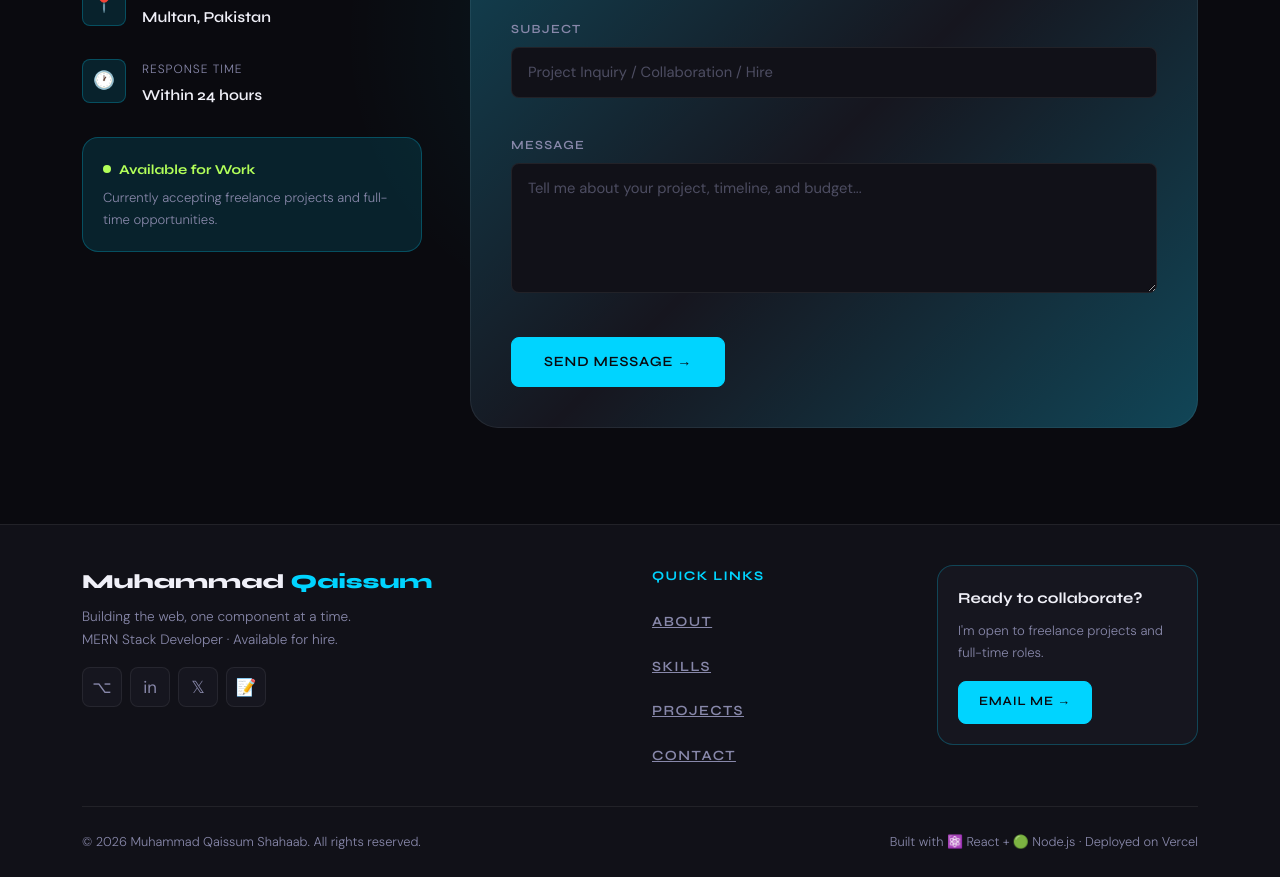
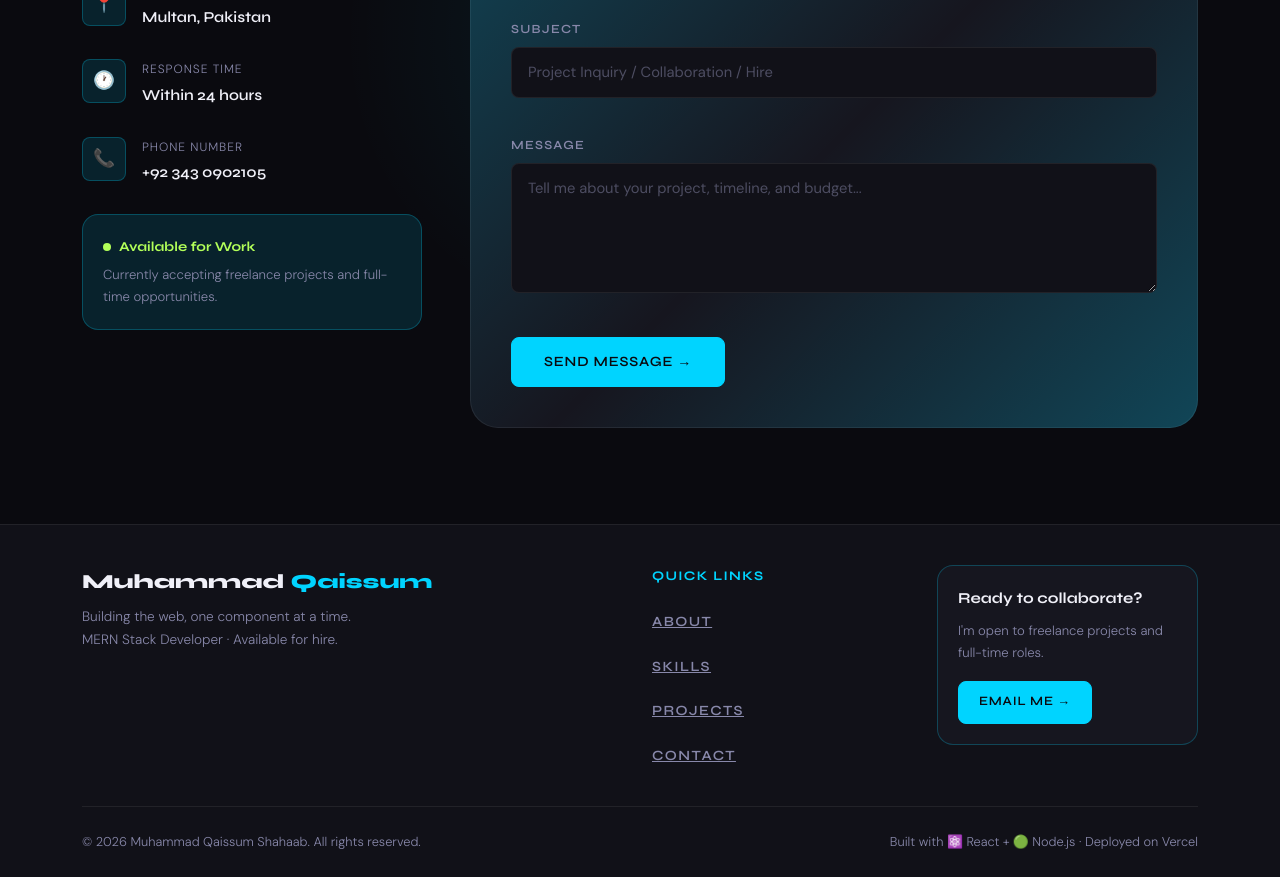
Before and after one commit to Qaissumshahaab/portfolio, a React (Create React App) app in the folder client/: page / in a window 1280 px wide. Shown: the part 3920-4797 px from the top of the page. Built offline with nearby package versions, Linux system fonts and the light colour scheme.

Commit message:
modified portfolio

```diff
--- a/client/src/components/About.jsx
+++ b/client/src/components/About.jsx
@@ -11,6 +11,7 @@
 import React from 'react';
 import SectionWrapper from './SectionWrapper';
 import styles from '../styles/portfolio.module.css';
+import CV from '../images/Muhammad_Qaissum_Shahaab_CV_Fixed.pdf';
 
 // ── CUSTOMIZE: Your about content ─────────────────────────
 const aboutData = {
@@ -89,7 +90,7 @@ const About = () => (
             {/* Download CV button */}
             <div className="mt-4">
               <a
-                href="/Muhammad-Qaissum-Shahaab-CV.pdf"  /* CUSTOMIZE: Link to your actual CV */
+                href={CV}
                 download
                 className={styles['btn-electric']}
               >
--- a/client/src/components/Contact.jsx
+++ b/client/src/components/Contact.jsx
@@ -34,6 +34,12 @@ const contactInfo = [
     label: 'Response Time',
     value: 'Within 24 hours',
     href:  null,
+  },
+  {
+  icon:  '📞',
+  label:'Phone Number',
+  value:'+92 343 0902105',
+  href:null,
   },
 ];
 
--- a/client/src/components/Footer.jsx
+++ b/client/src/components/Footer.jsx
@@ -13,12 +13,7 @@ import React from 'react';
 import styles from '../styles/portfolio.module.css';
 
 // ── CUSTOMIZE: Your social profiles ──────────────────────
-const socialLinks = [
-  { label: 'GitHub',   href: 'https://github.com/alexcarter',          icon: '⌥' },
-  { label: 'LinkedIn', href: 'https://linkedin.com/in/alexcarter-dev', icon: 'in' },
-  { label: 'Twitter',  href: 'https://twitter.com/alexcarter_dev',     icon: '𝕏'  },
-  { label: 'Dev.to',   href: 'https://dev.to/alexcarter',              icon: '📝' },
-];
+
 
 const navSections = [
   { label: 'About',    href: '#about'    },
@@ -50,22 +45,7 @@ const Footer = () => {
               MERN Stack Developer · Available for hire.
             </p>
 
-            {/* Social Icons */}
-            <div className="d-flex gap-2 mt-3">
-              {socialLinks.map((s) => (
-                <a
-                  key={s.label}
-                  href={s.href}
-                  target="_blank"
-                  rel="noopener noreferrer"
-                  className={styles['social-link']}
-                  title={s.label}
-                  aria-label={s.label}
-                >
-                  {s.icon}
-                </a>
-              ))}
-            </div>
+
           </div>
 
           {/* ── Quick Links ── */}
--- a/client/src/components/Projects.jsx
+++ b/client/src/components/Projects.jsx
@@ -21,8 +21,8 @@ const projectsData = [
     description:
       'A full-featured e-commerce platform with product catalog, cart, Stripe payments, JWT auth, and an admin dashboard for inventory management.',
     techStack:   ['React', 'Node.js', 'Express', 'MongoDB', 'Stripe', 'JWT', 'Vercel'],
-    github:      'https://github.com/alexcarter/shopmern',
-    live:        'https://shopmern.vercel.app',
+    github:      'https://github.com/Qaissumshahaab/E-commerce-site.git',
+    live:        'https://e-commerce-site-one-blue.vercel.app/',
     featured:    true,
   }
 
@@ -118,7 +118,7 @@ const Projects = () => (
       <SectionWrapper delay={200}>
         <div className="text-center mt-5">
           <a
-            href="https://github.com/alexcarter" /* CUSTOMIZE: your GitHub profile */
+            href="https://github.com/Qaissumshahaab" /* CUSTOMIZE: your GitHub profile */
             target="_blank"
             rel="noopener noreferrer"
             className={styles['btn-ghost']}
```
Also changed, not shown: 1 other file (tests, documents, lock files or other folders).
